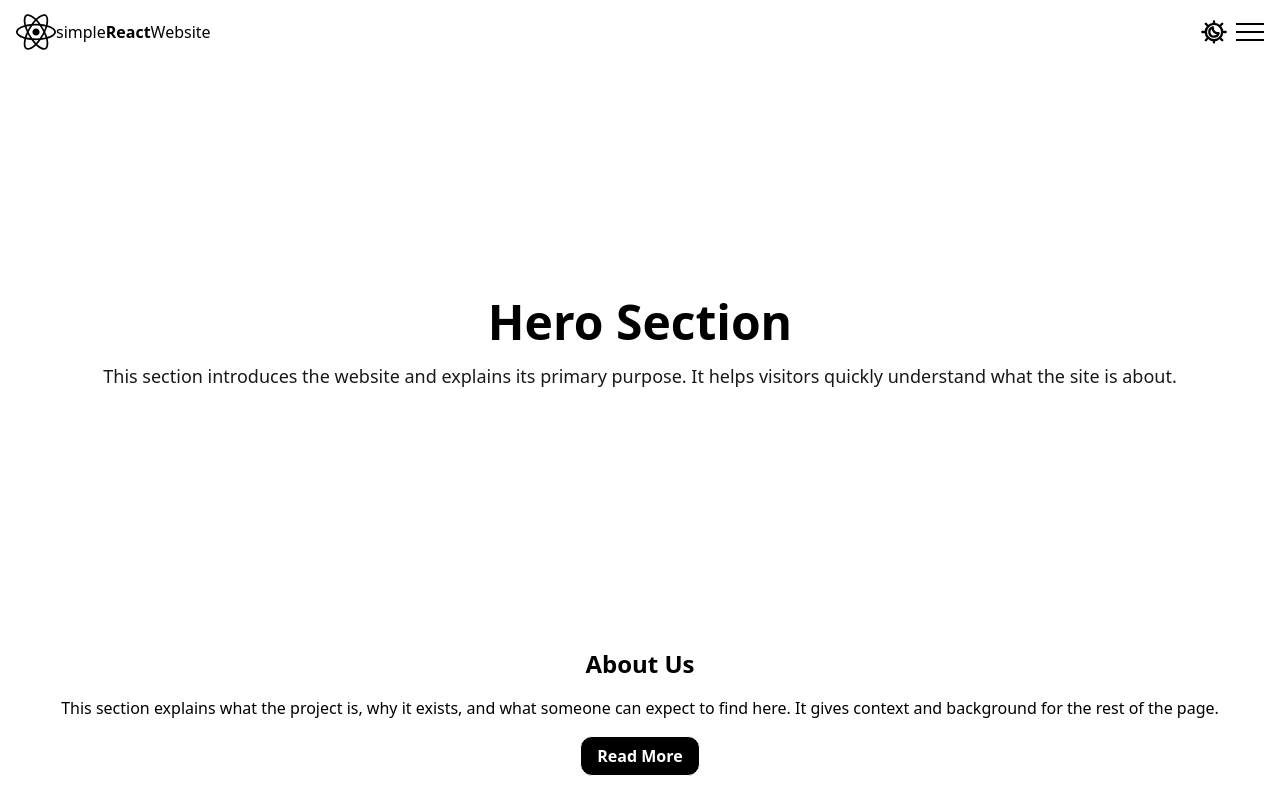
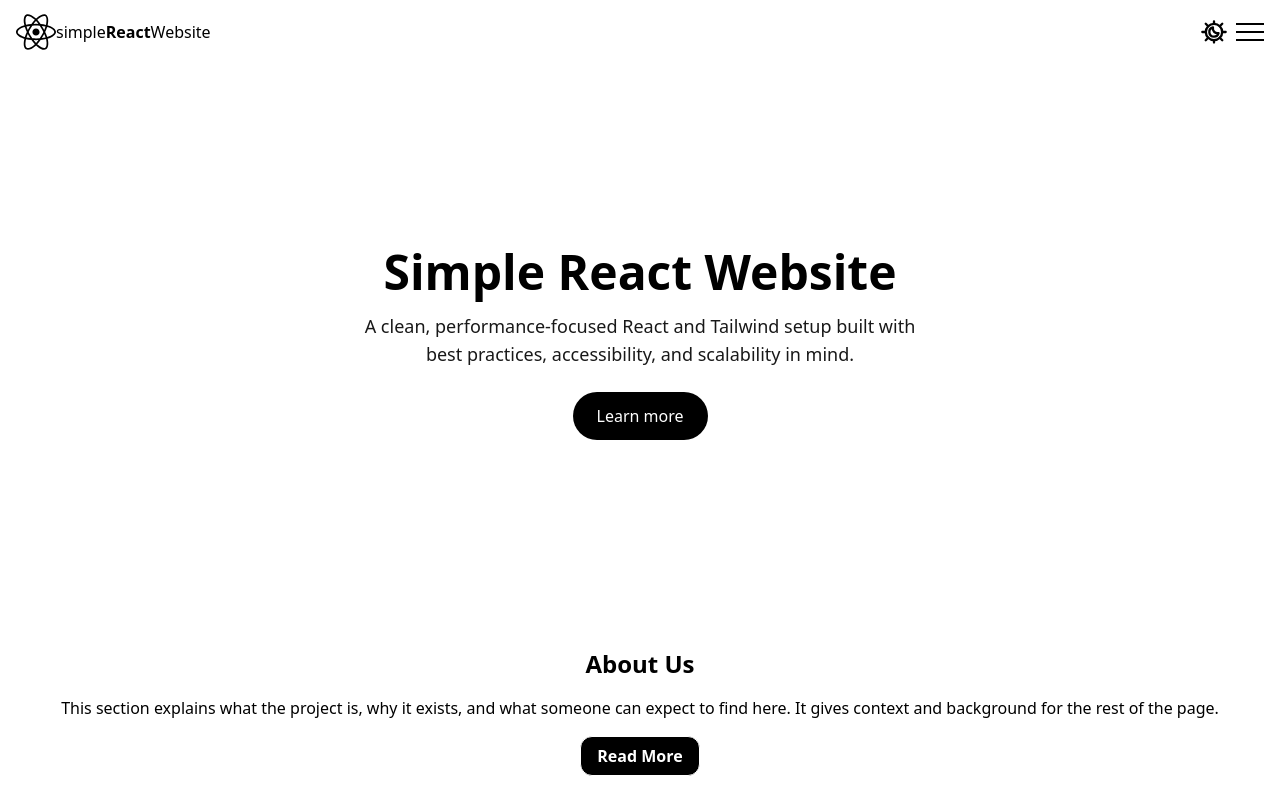
Before and after one commit to leonn09/simple-react-website, a React (Vite) app: page / in a window 1280 px wide. Shown: the top 800 px of the page. Built offline with nearby package versions, Linux system fonts and the light colour scheme.

Commit message:
feat: implement static hero section layout

```diff
--- a/src/components/sections/HeroSection.jsx
+++ b/src/components/sections/HeroSection.jsx
@@ -1,20 +1,42 @@
 const HeroSection = () => {
   return (
+    // Main introductory section of the page
     <section
       id="hero"
       className="
         w-full
         min-h-[70vh]
-        flex flex-col justify-center items-center p-6
+        flex flex-col justify-center items-center
+        p-6 text-center
       "
     >
-      <h2 className="text-4xl sm:text-5xl font-black">
-        Hero Section
-      </h2>
+      {/*
+        h1 should be used here because this is the
+        primary heading of the entire page
+      */}
+      <h1 className="text-4xl sm:text-5xl font-black">
+        Simple React Website
+      </h1>
 
-      <p className="text-lg mt-4 opacity-90">
-        This section introduces the website and explains its primary purpose. It helps visitors quickly understand what the site is about.
+      {/* Supporting description */}
+      <p className="text-lg mt-4 max-w-xl opacity-90">
+        A clean, performance-focused React and Tailwind setup built with best practices, accessibility, and scalability in mind.
       </p>
+
+      {/* Primary call to action (optional but recommended) */}
+      <div className="mt-6">
+        <a
+          href="#about"
+          className="
+            inline-block px-6 py-3 rounded-full
+            bg-black text-white
+            dark:bg-white dark:text-black
+            transition hover:opacity-90
+          "
+        >
+          Learn more
+        </a>
+      </div>
     </section>
   );
 };
```
